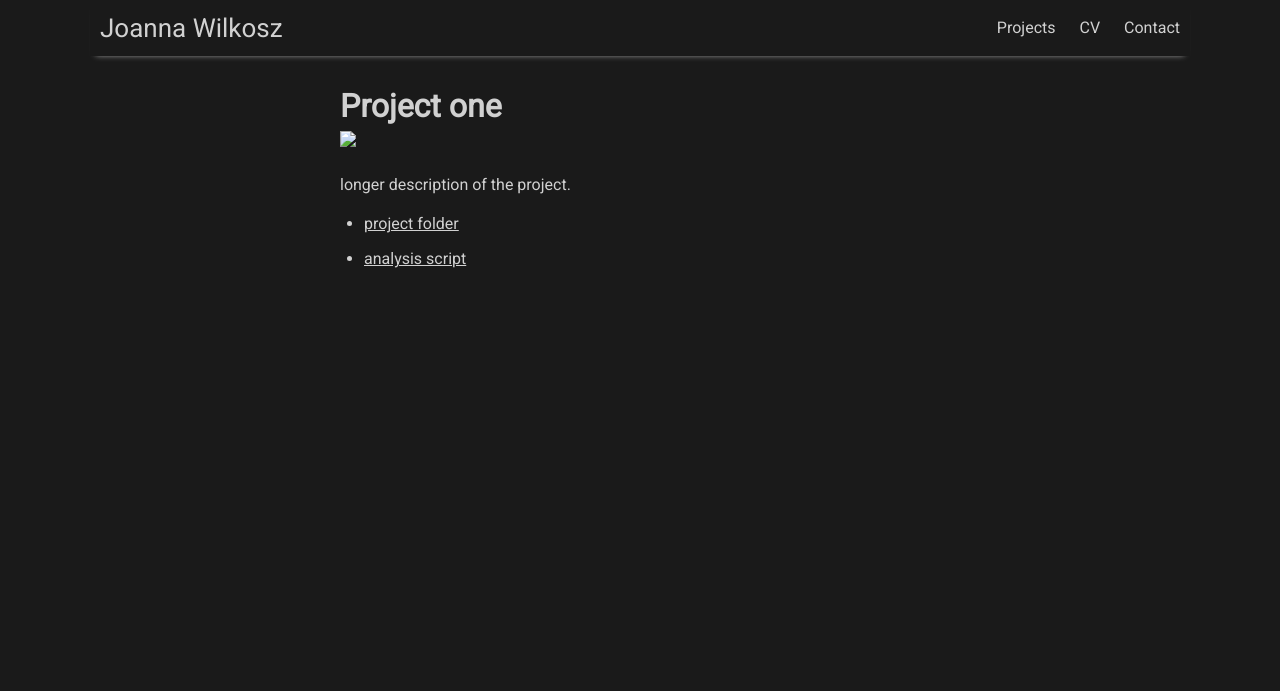
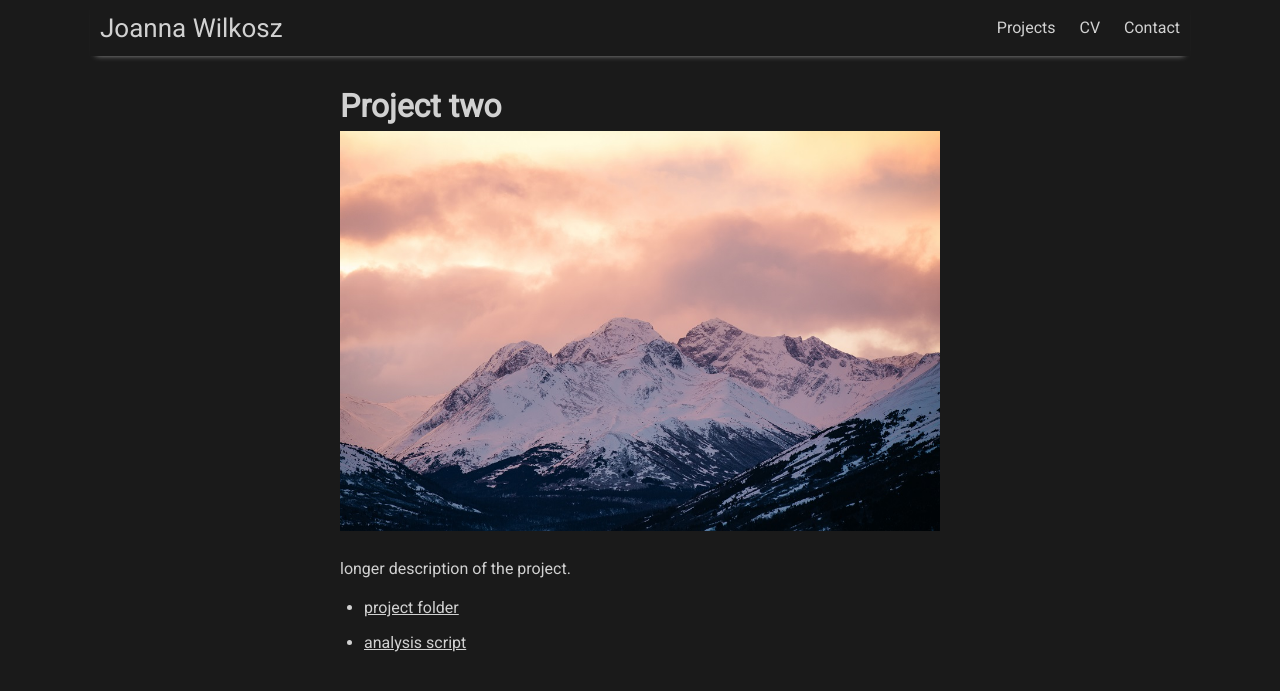
Before and after one commit to joanna-wi/joanna-wi.github.io, a Jekyll site: the page built from _projects/project-2.md, in a window 1280 px wide. Shown: the top 691 px of the page. Built offline with Jekyll 4.4.1, drawn with Linux system fonts in a browser that asks for light colours; nearby versions of some CDN libraries.

Commit message:
Update project-2.md

```diff
--- a/_projects/project-2.md
+++ b/_projects/project-2.md
@@ -1,7 +1,7 @@
 ---
 layout: post
-title: Project one
-image: /assets/img/arctic-2.jpg
+title: Project two
+image: arctic-2.jpg
 ---
 
 longer description of the project.
```
